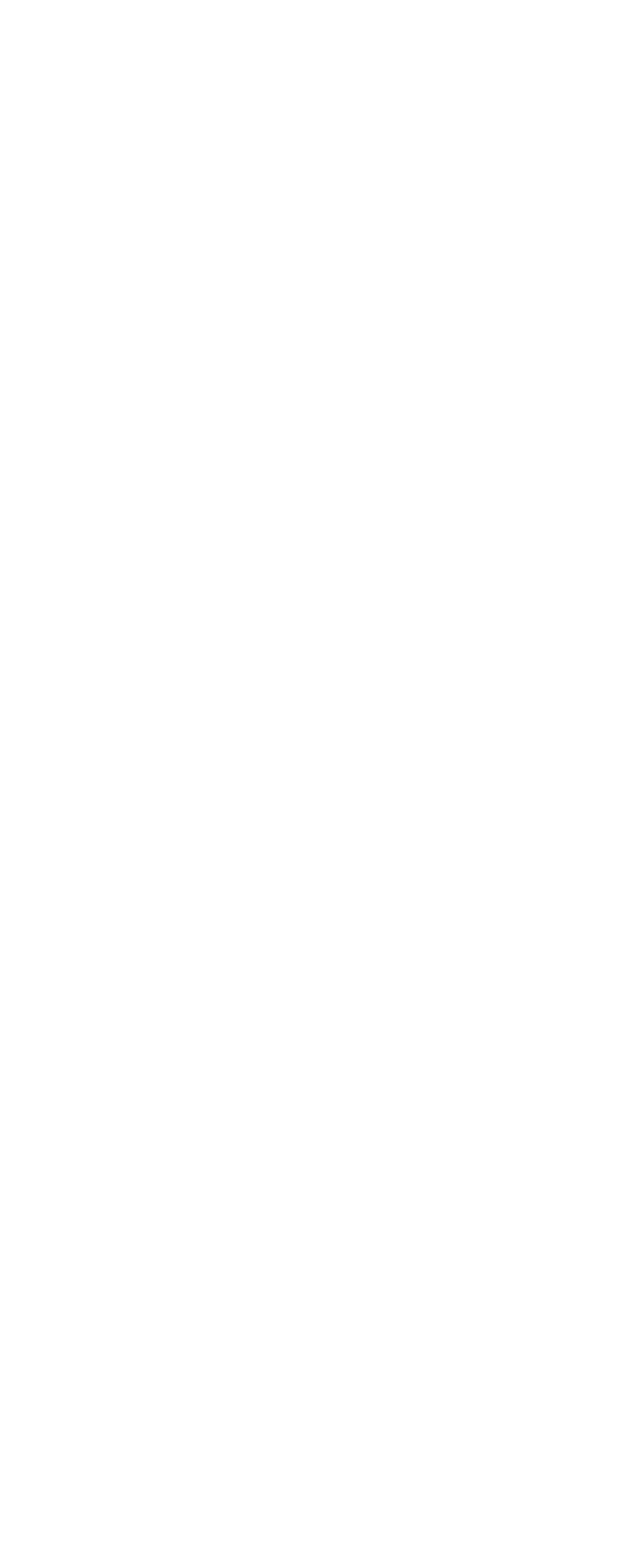
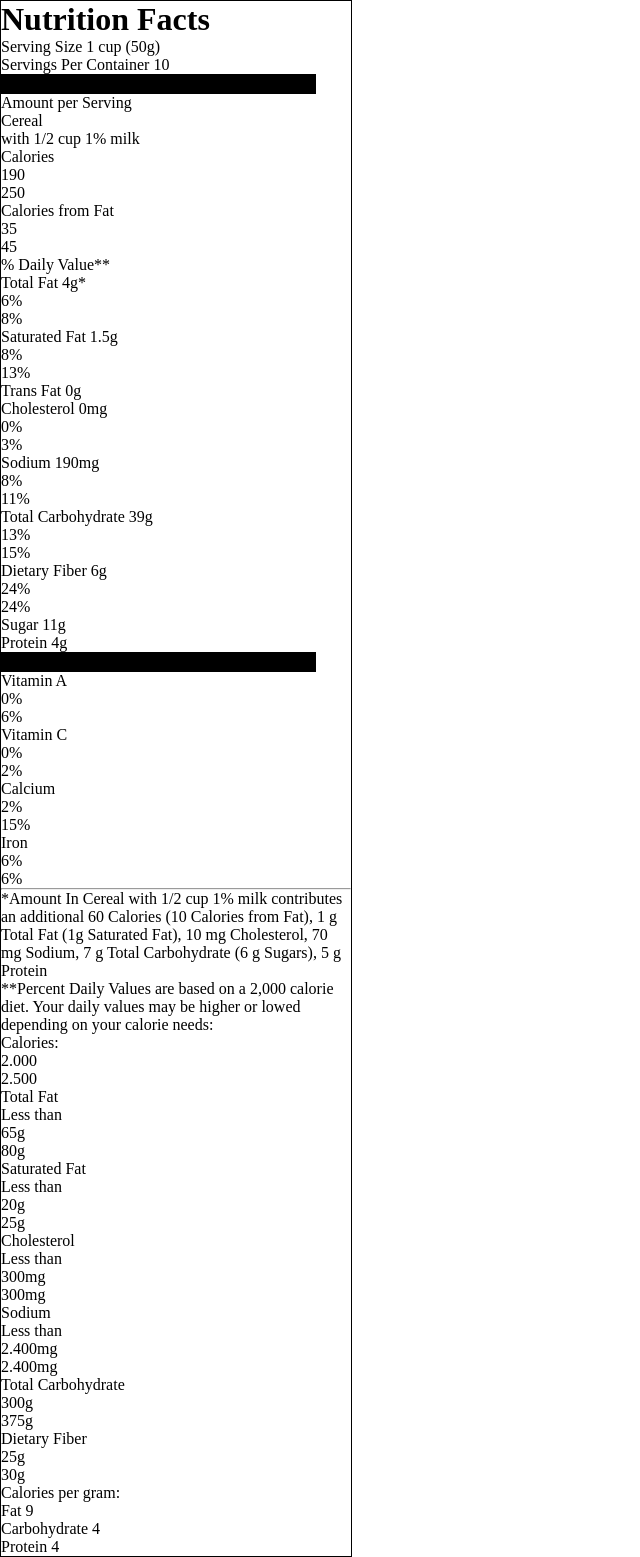
Before and after one commit to Maria-Zak/FE16-CSS-Day3, a plain HTML site: page Jan/nutritions.html in a window 1280 px wide. Shown: the whole page, without its empty margins (0-640 px from the left). Before the commit the page ends 800 px from the top, so only its background shows below. Drawn offline with Linux system fonts and the light colour scheme.

Commit message:
black bar doesn't work still

```diff
--- a/Jan/nutritions.html
+++ b/Jan/nutritions.html
@@ -6,11 +6,156 @@
     <meta http-equiv="X-UA-Compatible" content="IE=edge">
     <meta name="viewport" content="width=device-width, initial-scale=1.0">
     <link rel="stylesheet" href="style.css">
-    <title>Document</title>
+    <title>Nutrition</title>
 </head>
 
 <body>
-
+    <div class="box">
+        <div class="heading">
+            <h1>
+                Nutrition Facts
+            </h1>
+            <p>Serving Size 1 cup (50g)</p>
+            <p>Servings Per Container 10</p>
+        </div>
+        <div class="blackbar"></div>
+        <div class="servingTable">
+            <p>Amount per Serving</p>
+            <p>Cereal</p>
+            <p>with 1/2 cup 1% milk</p>
+        </div>
+        <div class="blackbarthin"></div>
+        <div class="calories">
+            <p>Calories</p>
+            <p>190</p>
+            <p>250</p>
+        </div>
+        <div class="grayLine"></div>
+        <div class="fatCalories">
+            <p>Calories from Fat</p>
+            <p>35</p>
+            <p>45</p>
+        </div>
+        <div class="dailyValue">
+            <p>% Daily Value**</p>
+        </div>
+        <div class="totalFat">
+            <p>Total Fat 4g*</p>
+            <p>6%</p>
+            <p>8%</p>
+        </div>
+        <div class="saturatedFat">
+            <p>Saturated Fat 1.5g</p>
+            <p>8%</p>
+            <p>13%</p>
+        </div>
+        <div class="grayLine"></div>
+        <div class="transFat">
+            <p>Trans Fat 0g</p>
+        </div>
+        <div class="Cholesterol">
+            <p>Cholesterol 0mg</p>
+            <p>0%</p>
+            <p>3%</p>
+        </div>
+        <div class="Sodium">
+            <p>Sodium 190mg</p>
+            <p>8%</p>
+            <p>11%</p>
+        </div>
+        <div class="Carbohydrate">
+            <p>Total Carbohydrate 39g</p>
+            <p>13%</p>
+            <p>15%</p>
+        </div>
+        <div class="Fibers">
+            <p>Dietary Fiber 6g</p>
+            <p>24%</p>
+            <p>24%</p>
+        </div>
+        <div class="sugar">
+            <p>Sugar 11g</p>
+        </div>
+        <div class="Protein">
+            <p>Protein 4g</p>
+        </div>
+        <div class="blackbar"></div>
+        <div class="vitaminA">
+            <p>Vitamin A</p>
+            <p>0%</p>
+            <p>6%</p>
+        </div>
+        <div class="vitaminC">
+            <p>Vitamin C</p>
+            <p>0%</p>
+            <p>2%</p>
+        </div>
+        <div class="calcium">
+            <p>Calcium</p>
+            <p>2%</p>
+            <p>15%</p>
+        </div>
+        <div class="grayLineLong"></div>
+        <div class="iron">
+            <p>Iron</p>
+            <p>6%</p>
+            <p>6%</p>
+        </div>
+        <hr>
+        <div class="addiotinal">
+            <p>*Amount In Cereal with 1/2 cup 1% milk contributes an additional 60 Calories (10 Calories from Fat), 1 g Total Fat (1g Saturated Fat), 10 mg Cholesterol, 70 mg Sodium, 7 g Total Carbohydrate (6 g Sugars), 5 g Protein</p>
+            <p>**Percent Daily Values are based on a 2,000 calorie diet. Your daily values may be higher or lowed depending on your calorie needs:</p>
+        </div>
+        <div class="summary1">
+            <p>Calories:</p>
+            <p>2.000</p>
+            <p>2.500</p>
+        </div>
+        <div class="grayLineLong"></div>
+        <div class="summary2">
+            <p>Total Fat</p>
+            <p>Less than</p>
+            <p>65g</p>
+            <p>80g</p>
+        </div>
+        <div class="summary3">
+            <p>Saturated Fat</p>
+            <p>Less than</p>
+            <p>20g</p>
+            <p>25g</p>
+        </div>
+        <div class="summary4">
+            <p>Cholesterol</p>
+            <p>Less than</p>
+            <p>300mg</p>
+            <p>300mg</p>
+        </div>
+        <div class="summary5">
+            <p>Sodium</p>
+            <p>Less than</p>
+            <p>2.400mg</p>
+            <p>2.400mg</p>
+        </div>
+        <div class="summary6">
+            <p>Total Carbohydrate</p>
+            <p>300g</p>
+            <p>375g</p>
+        </div>
+        <div class="summary7">
+            <p>Dietary Fiber</p>
+            <p>25g</p>
+            <p>30g</p>
+        </div>
+        <div class="grayLineLong"></div>
+        <div class="calories">
+            <p>Calories per gram:</p>
+        </div>
+        <div class="calorieInfo">
+            <p>Fat 9</p>
+            <p>Carbohydrate 4</p>
+            <p>Protein 4</p>
+        </div>
+    </div>
 </body>
 
 </html>
--- a/Jan/style.css
+++ b/Jan/style.css
@@ -0,0 +1,25 @@
+* {
+    margin: 0;
+}
+
+.box {
+    border: 1px solid black;
+    width: 350px;
+}
+
+.blackbar {
+    display: flex;
+    flex-flow: row;
+    justify-content: center;
+    align-items: center;
+    background-color: black;
+    height: 20px;
+    width: 90%;
+}
+
+.grayLineLong {
+    background-color: lightgray;
+    opacity: 80%;
+}
+
+.servingTable {}
```
